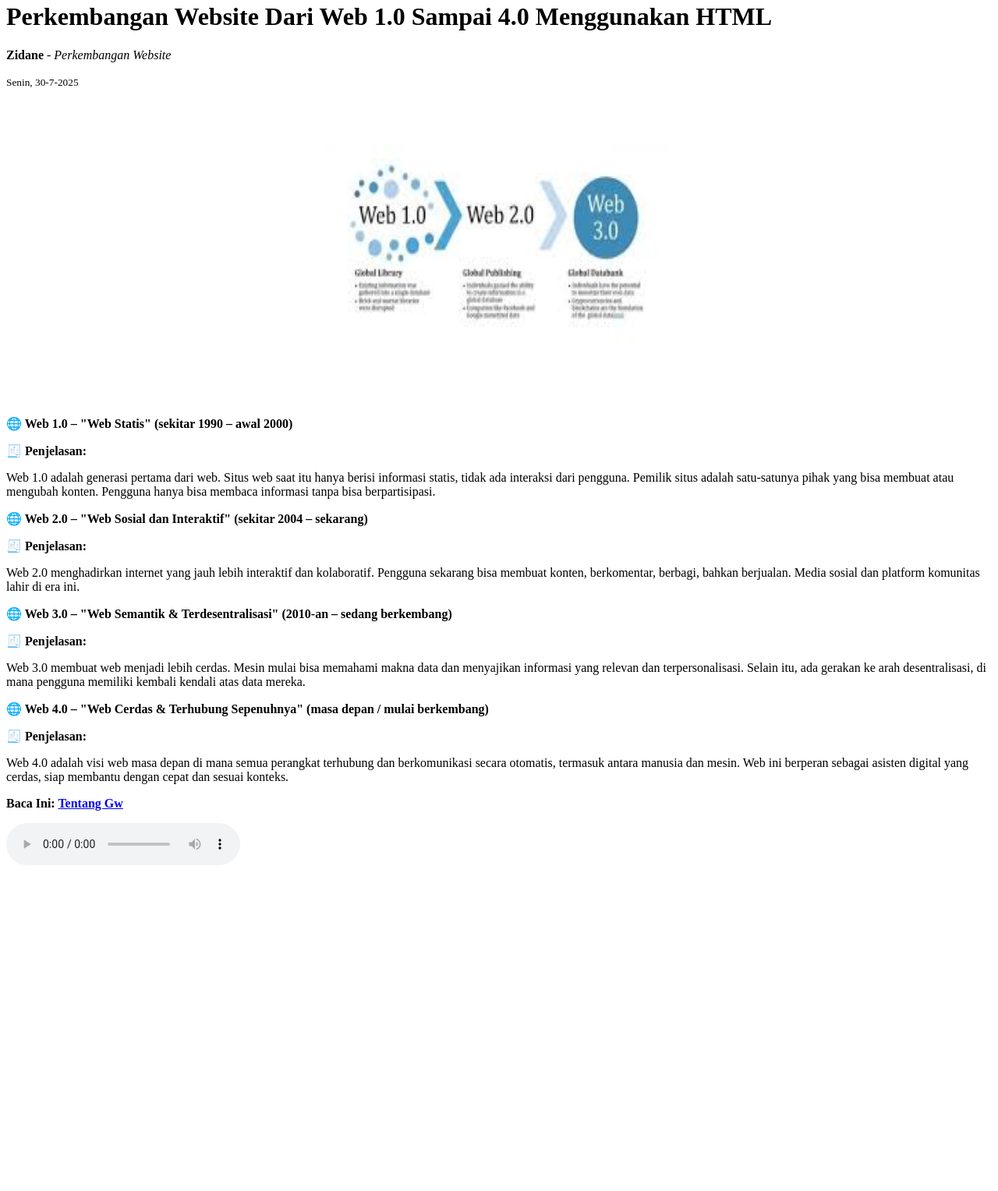
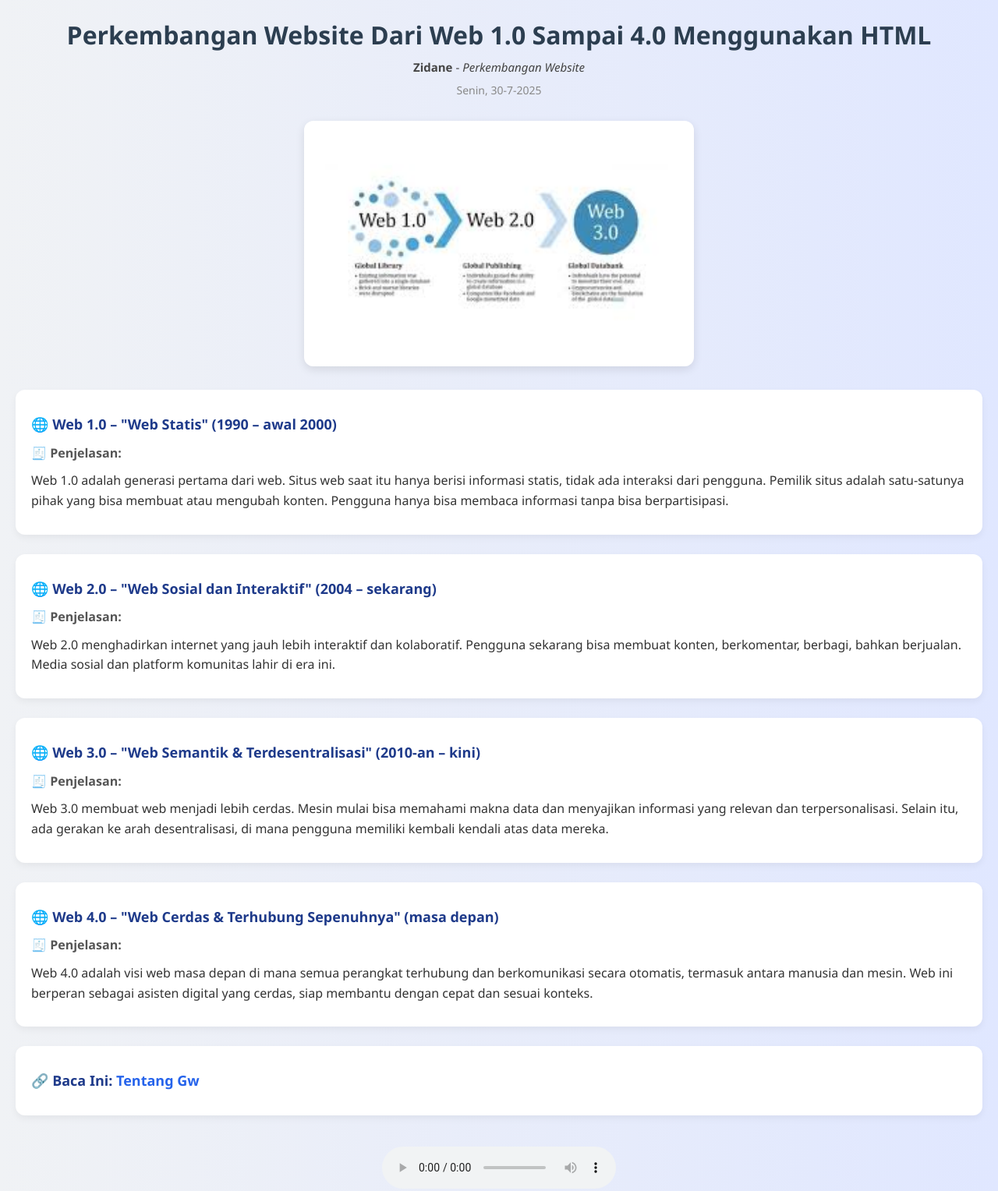
Before and after one commit to MuhammadZidane849/Tugas-1-Kelas-XI.A, a plain HTML site: page index.html in a window 1280 px wide. Shown: the part 18-1546 px from the top of the page at 78% size. Before the commit the page ends 1140 px from the top, so only its background shows below. Drawn offline with Linux system fonts and the light colour scheme.

Commit message:
Tugas Nav

```diff
--- a/index.html
+++ b/index.html
@@ -4,80 +4,206 @@
     <meta charset="UTF-8" />
     <meta name="viewport" content="width=device-width, initial-scale=1.0" />
     <title>Perkembangan Website</title>
+    <style>
+      body {
+        font-family: "Segoe UI", Tahoma, Geneva, Verdana, sans-serif;
+        background: linear-gradient(to right, #f0f2f5, #e0e7ff);
+        margin: 0;
+        padding: 20px;
+        color: #333;
+      }
+
+      h1 {
+        text-align: center;
+        color: #2c3e50;
+        font-size: 32px;
+        margin-bottom: 10px;
+      }
+
+      small {
+        display: block;
+        text-align: center;
+        margin-bottom: 30px;
+        color: #888;
+        font-size: 14px;
+      }
+
+      p {
+        font-size: 16px;
+        line-height: 1.6;
+        margin: 10px 0;
+      }
+
+      section {
+        background-color: #ffffff;
+        border-radius: 12px;
+        padding: 20px;
+        margin-bottom: 25px;
+        box-shadow: 0 4px 10px rgba(0, 0, 0, 0.05);
+        transition: transform 0.3s ease;
+      }
+
+      section:hover {
+        transform: translateY(-4px);
+      }
+
+      .section-title {
+        font-weight: bold;
+        font-size: 18px;
+        margin-top: 10px;
+        color: #1e3a8a;
+      }
+
+      .subtitle {
+        font-weight: bold;
+        color: #555;
+      }
+
+      .center-img {
+        display: flex;
+        justify-content: center;
+        margin: 30px 0;
+      }
+
+      .center-img img {
+        width: 100%;
+        max-width: 500px;
+        height: auto;
+        border-radius: 12px;
+        box-shadow: 0 4px 12px rgba(0, 0, 0, 0.1);
+      }
+
+      a {
+        color: #2563eb;
+        text-decoration: none;
+        font-weight: bold;
+      }
+
+      a:hover {
+        text-decoration: underline;
+      }
+
+      audio {
+        display: block;
+        margin: 40px auto;
+      }
+
+      .author-info {
+        text-align: center;
+        margin-bottom: 10px;
+        color: #444;
+        font-size: 15px;
+      }
+    </style>
   </head>
   <body>
     <h1>Perkembangan Website Dari Web 1.0 Sampai 4.0 Menggunakan HTML</h1>
-
-    <p><b>Zidane</b> - <i>Perkembangan Website</i></p>
+    <div class="author-info"><b>Zidane</b> - <i>Perkembangan Website</i></div>
     <small>Senin, 30-7-2025</small>
 
-    <div style="text-align: center">
-      <img src="perkembangan web.jpeg" alt="Gambar" height="400" width="500" />
+    <div class="center-img">
+      <img src="perkembangan web.jpeg" alt="Gambar Perkembangan Web" />
     </div>
 
-    <b><p>🌐 Web 1.0 – "Web Statis" (sekitar 1990 – awal 2000)</p></b>
-    <b><p>🧾 Penjelasan:</p></b>
+    <section>
+      <p class="section-title">🌐 Web 1.0 – "Web Statis" (1990 – awal 2000)</p>
+      <p class="subtitle">🧾 Penjelasan:</p>
       <p>
-      Web 1.0 adalah generasi pertama dari web. Situs web saat itu hanya berisi
-      informasi statis, tidak ada interaksi dari pengguna. Pemilik situs adalah
-      satu-satunya pihak yang bisa membuat atau mengubah konten. Pengguna hanya
-      bisa membaca informasi tanpa bisa berpartisipasi.
+        Web 1.0 adalah generasi pertama dari web. Situs web saat itu hanya
+        berisi informasi statis, tidak ada interaksi dari pengguna. Pemilik
+        situs adalah satu-satunya pihak yang bisa membuat atau mengubah konten.
+        Pengguna hanya bisa membaca informasi tanpa bisa berpartisipasi.
       </p>
+    </section>
 
-    <b
-      ><p>
-        🌐 Web 2.0 – "Web Sosial dan Interaktif" (sekitar 2004 – sekarang)
-      </p></b
-    >
-    <b><p>🧾 Penjelasan:</p></b>
+    <section>
+      <p class="section-title">
+        🌐 Web 2.0 – "Web Sosial dan Interaktif" (2004 – sekarang)
+      </p>
+      <p class="subtitle">🧾 Penjelasan:</p>
       <p>
-      Web 2.0 menghadirkan internet yang jauh lebih interaktif dan kolaboratif.
-      Pengguna sekarang bisa membuat konten, berkomentar, berbagi, bahkan
-      berjualan. Media sosial dan platform komunitas lahir di era ini.
+        Web 2.0 menghadirkan internet yang jauh lebih interaktif dan
+        kolaboratif. Pengguna sekarang bisa membuat konten, berkomentar,
+        berbagi, bahkan berjualan. Media sosial dan platform komunitas lahir di
+        era ini.
       </p>
+    </section>
 
-    <b
-      ><p>
-        🌐 Web 3.0 – "Web Semantik & Terdesentralisasi" (2010-an – sedang
-        berkembang)
-      </p></b
-    >
-    <b><p>🧾 Penjelasan:</p></b>
+    <section>
+      <p class="section-title">
+        🌐 Web 3.0 – "Web Semantik & Terdesentralisasi" (2010-an – kini)
+      </p>
+      <p class="subtitle">🧾 Penjelasan:</p>
       <p>
-      Web 3.0 membuat web menjadi lebih cerdas. Mesin mulai bisa memahami makna
-      data dan menyajikan informasi yang relevan dan terpersonalisasi. Selain
-      itu, ada gerakan ke arah desentralisasi, di mana pengguna memiliki kembali
-      kendali atas data mereka.
+        Web 3.0 membuat web menjadi lebih cerdas. Mesin mulai bisa memahami
+        makna data dan menyajikan informasi yang relevan dan terpersonalisasi.
+        Selain itu, ada gerakan ke arah desentralisasi, di mana pengguna
+        memiliki kembali kendali atas data mereka.
       </p>
+    </section>
 
-    <b
-      ><p>
-        🌐 Web 4.0 – "Web Cerdas & Terhubung Sepenuhnya" (masa depan / mulai
-        berkembang)
-      </p></b
-    >
-    <b><p>🧾 Penjelasan:</p></b>
+    <section>
+      <p class="section-title">
+        🌐 Web 4.0 – "Web Cerdas & Terhubung Sepenuhnya" (masa depan)
+      </p>
+      <p class="subtitle">🧾 Penjelasan:</p>
       <p>
         Web 4.0 adalah visi web masa depan di mana semua perangkat terhubung dan
-      berkomunikasi secara otomatis, termasuk antara manusia dan mesin. Web ini
-      berperan sebagai asisten digital yang cerdas, siap membantu dengan cepat
-      dan sesuai konteks.
+        berkomunikasi secara otomatis, termasuk antara manusia dan mesin. Web
+        ini berperan sebagai asisten digital yang cerdas, siap membantu dengan
+        cepat dan sesuai konteks.
       </p>
+    </section>
 
-    <b
-      ><p>
-        Baca Ini:
+    <section>
+      <p class="section-title">
+        🔗 Baca Ini:
         <a href="http://127.0.0.1:5500/about.html" target="_blank"
           >Tentang Gw</a
         >
-      </p></b
-    >
+      </p>
+    </section>
 
     <audio controls autoplay>
       <source
         src="All Too Well (10 Minute Version) (Taylor's Version) (From The Vault) (Lyric Video) [BZ-rLBkUZf4].mp3"
         type="audio/mpeg"
       />
+      Browser Anda tidak mendukung pemutar audio.
     </audio>
+    <br>
+    <br>
+    <form action="">
+      <fieldset>
+        <legend>Komentar</legend>
+        <label for="name">Nama</label>
+        <br />
+        <input type="name" name="name" id="Nama" placeholder="Masukka Nama" required/>
+        <br />
+        <br />
+        <label for="email">Email</label>
+        <br />
+        <input type="email" name="email" id="Email" placeholder="Masukkan Email" required/>
+        <br>
+        <br>
+        <label for="komentar">Komentar</label>
+        <br>
+        <textarea name="Komentar" id="komentar" placeholder="Masukkan Komentar" cols="30" rows="10"></textarea>
+        <br>
+        <br>
+        <label for="rating">rating</label>
+      <br>
+      <input type="radio" name="rating" id="1">
+      <label for="1">1</label>
+      <input type="radio" name="rating" id="2">
+      <label for="2">2</label>
+      <input type="radio" name="rating" id="3">
+      <label for="3">3</label>
+      <input type="radio" name="rating" id="4">
+      <label for="4">4</label>
+      <br>
+      <br>
+      <button>Kirim</button>
+      </fieldset>
   </body>
 </html>
```
Also changed, not shown: about.html (+111 -4 lines), login.html (added, +27 -0 lines), semantik.html (added, +15 -0 lines), tombol.html (added, +69 -0 lines). Lines whose indentation alone changed are shown as unchanged.
